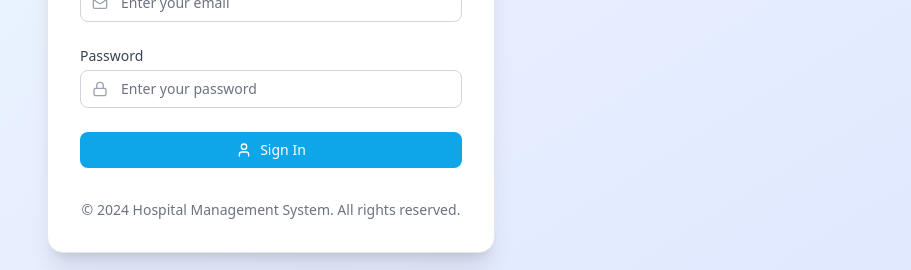
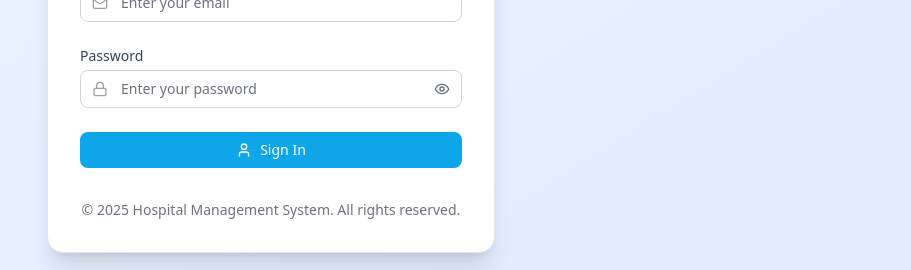
Before and after one commit to ProffMash/Hospital-MS, a React (Vite) app in the folder client/: page /login in a window 1280 px wide. Shown: the part 398-668 px from the top of the page, without its empty margins (369-1280 px from the left). Built offline with nearby package versions, Linux system fonts and the light colour scheme.

Commit message:
feat: add password visibility toggle to login form and update footer year

```diff
--- a/client/src/pages/Login.tsx
+++ b/client/src/pages/Login.tsx
@@ -1,6 +1,6 @@
 import React, { useState } from 'react';
 import { Navigate } from 'react-router-dom';
-import { Activity, Mail, Lock, User, Sun, Moon } from 'lucide-react';
+import { Activity, Mail, Lock, User, Sun, Moon, Eye, EyeOff } from 'lucide-react';
 import { useAuthStore } from '../store/authStore';
 import { useThemeStore } from '../store/themeStore';
 import { Button } from '../components/UI/Button';
@@ -15,6 +15,7 @@ export const Login: React.FC = () => {
   });
   const [loading, setLoading] = useState(false);
   const [error, setError] = useState('');
+  const [showPassword, setShowPassword] = useState(false);
 
   if (isAuthenticated) {
     return <Navigate to="/dashboard" replace />;
@@ -96,13 +97,23 @@ export const Login: React.FC = () => {
 
             <Input
               label="Password"
-              type="password"
+              type={showPassword ? 'text' : 'password'}
               name="password"
               value={formData.password}
               onChange={handleChange}
               leftIcon={<Lock className="w-4 h-4 text-gray-400" />}
               placeholder="Enter your password"
               required
+              rightIcon={(
+                <button
+                  type="button"
+                  onClick={() => setShowPassword(s => !s)}
+                  className="text-gray-500 hover:text-gray-700 dark:hover:text-gray-200 focus:outline-none"
+                  aria-label={showPassword ? 'Hide password' : 'Show password'}
+                >
+                  {showPassword ? <EyeOff className="w-4 h-4" /> : <Eye className="w-4 h-4" />}
+                </button>
+              )}
             />
 
             <Button
@@ -117,7 +128,7 @@ export const Login: React.FC = () => {
 
           {/* Footer */}
           <div className="mt-8 text-center text-sm text-gray-500 dark:text-gray-400">
-            <p>&copy; 2024 Hospital Management System. All rights reserved.</p>
+            <p>&copy; 2025 Hospital Management System. All rights reserved.</p>
           </div>
         </div>
       </div>
```
